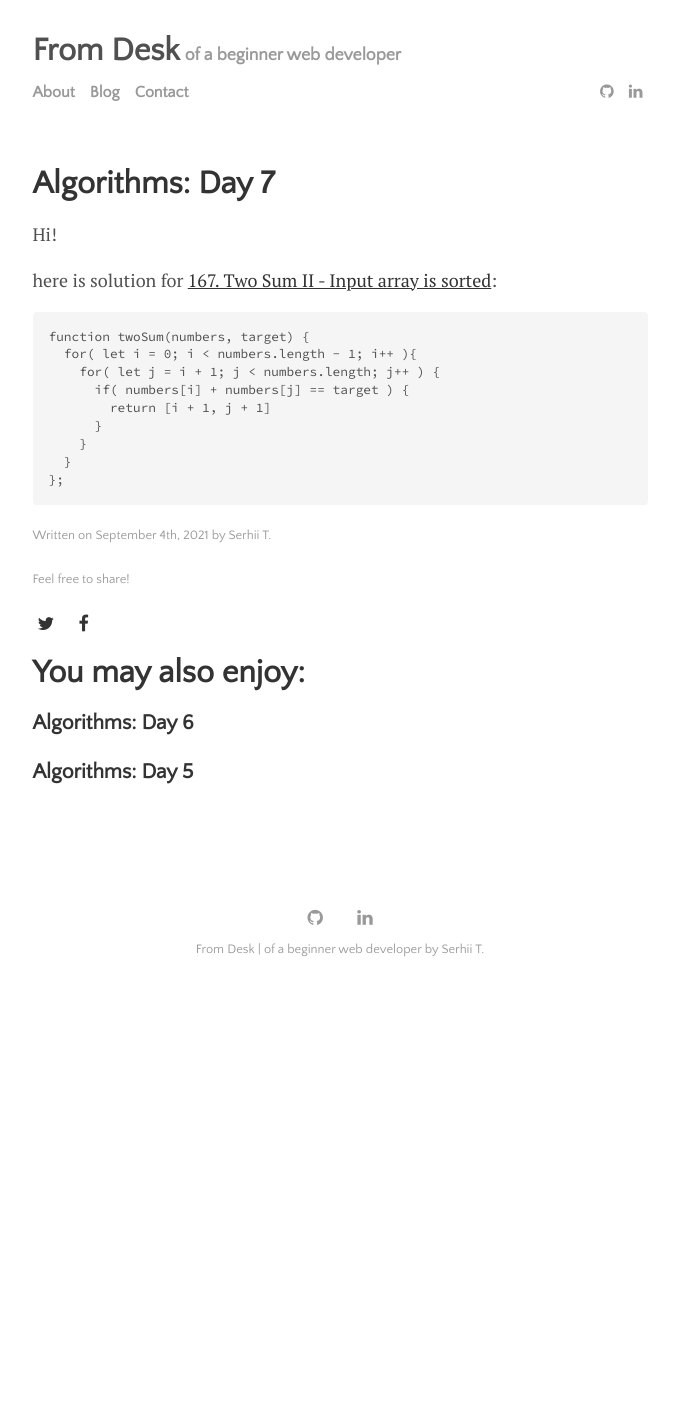
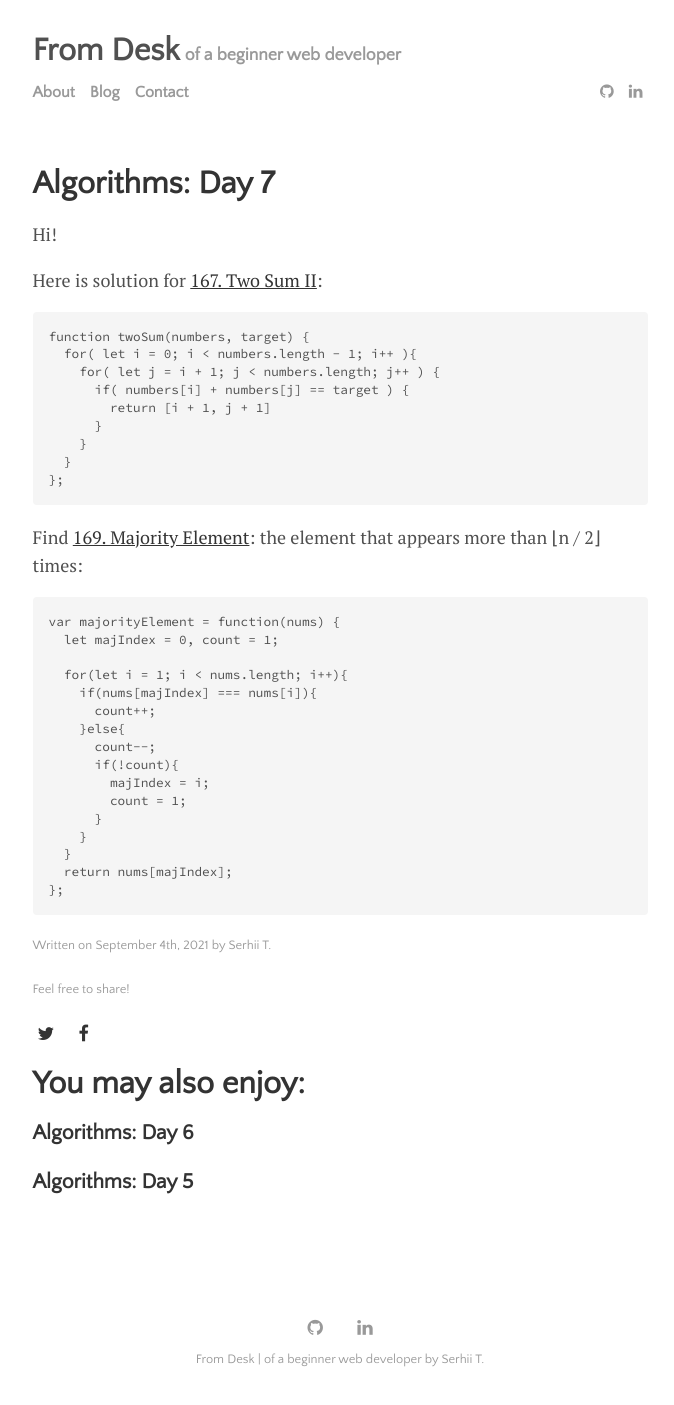
Before and after one commit to SergeyTocarchuk/sergeytocarchuk.github.io, a Jekyll site: the page built from _posts/2021-09-04-algoritms-day-7.md, in a window 1280 px wide. Shown: the whole page, without its empty margins (300-974 px from the left). Built offline with Jekyll 4.4.1, drawn with Linux system fonts in a browser that asks for light colours; before the commit the page ends 995 px from its top, so only the background shows below that.

Commit message:
Correct post: Algorithms - Day 7

````diff
--- a/_posts/2021-09-04-algoritms-day-7.md
+++ b/_posts/2021-09-04-algoritms-day-7.md
@@ -9,7 +9,7 @@ image:
 
 Hi!
 
-here is solution for [167. Two Sum II - Input array is sorted](https://leetcode.com/problems/two-sum-ii-input-array-is-sorted/):
+Here is solution for [167. Two Sum II](https://leetcode.com/problems/two-sum-ii-input-array-is-sorted/):
 ```
 function twoSum(numbers, target) {
   for( let i = 0; i < numbers.length - 1; i++ ){
@@ -21,3 +21,23 @@ function twoSum(numbers, target) {
   }
 };
 ```
+
+Find [169. Majority Element](https://leetcode.com/problems/majority-element/): the element that appears more than ⌊n / 2⌋ times:
+```
+var majorityElement = function(nums) {
+  let majIndex = 0, count = 1;
+
+  for(let i = 1; i < nums.length; i++){
+    if(nums[majIndex] === nums[i]){
+      count++;
+    }else{
+      count--;
+      if(!count){
+        majIndex = i;
+        count = 1;
+      }
+    }
+  }
+  return nums[majIndex];
+};
+```
````
